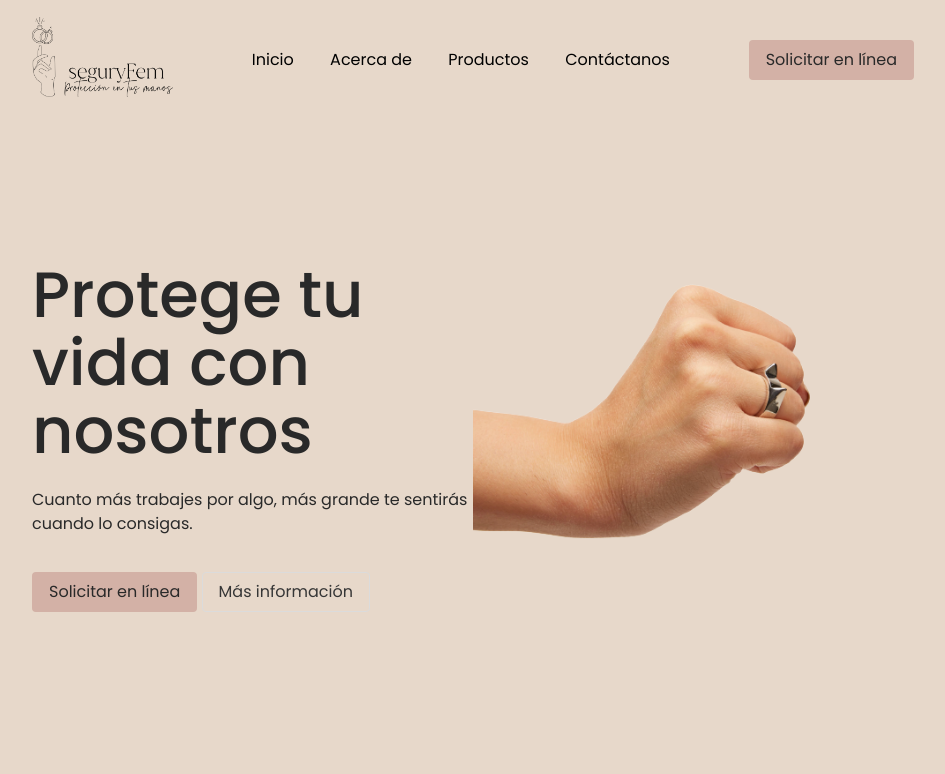
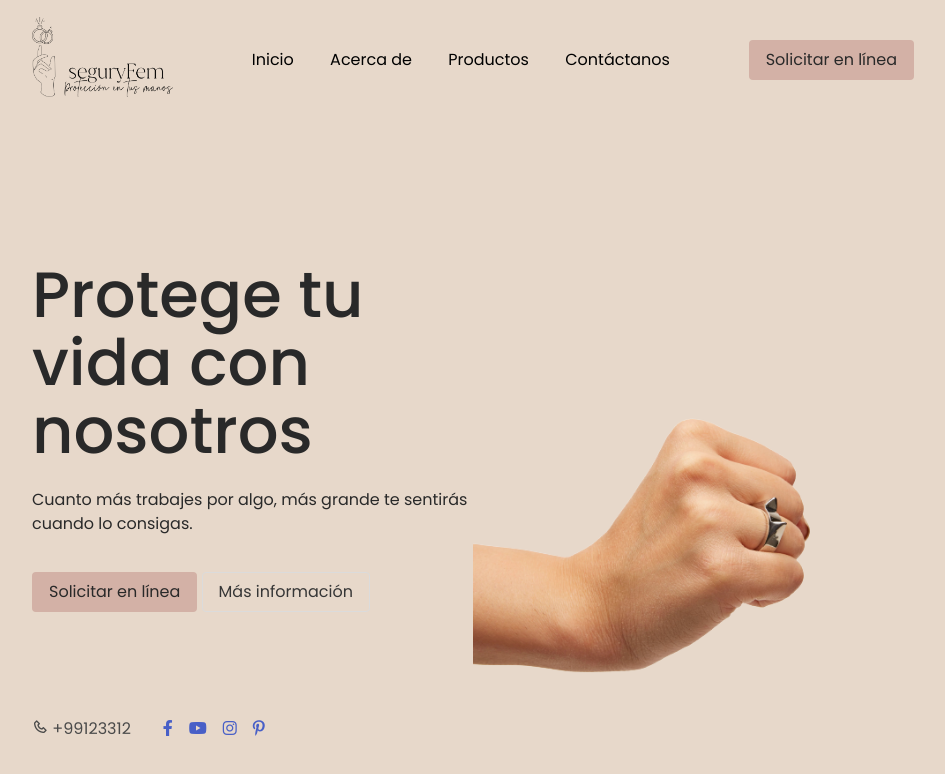
Before and after one commit to samhernandezc24/SeguryFem, a plain HTML site: page index.html in a window 1280 px wide. Shown: the whole page, without its empty margins (167-1112 px from the left). Drawn offline with nearby package versions, Linux system fonts and the light colour scheme.

Commit message:
hero section, adding icons

```diff
--- a/app/scss/layout/_hero.scss
+++ b/app/scss/layout/_hero.scss
@@ -1,5 +1,8 @@
 // Main container
 .hero {
+  padding-top: 8.75rem;
+  padding-bottom: 3.375rem;
+
   .container {
     @include desktop() {
       display: flex;
@@ -15,7 +18,6 @@
   }
 
   &__text {
-    padding-top: 8.75rem;
     text-align: center;
     @include desktop() {
       flex: 3;
@@ -23,4 +25,13 @@
       text-align: left;
     }
   }
+
+  &__info {
+    display: flex;
+    align-items: center;
+    gap: 16px;
+    margin-top: 6.563rem;
+    width: 278px;
+    max-width: 100%;
+  }
 }
--- a/index.html
+++ b/index.html
@@ -11,6 +11,15 @@
     <link
       href="https://fonts.googleapis.com/css2?family=Poppins:wght@300;400;500;600;700;800&display=swap"
       rel="stylesheet"
+    />
+    <!-- BoxIcon & FontAwesome Links For Icons -->
+    <link
+      rel="stylesheet"
+      href="https://unpkg.com/boxicons@2.1.2/css/boxicons.min.css"
+    />
+    <link
+      rel="stylesheet"
+      href="https://cdnjs.cloudflare.com/ajax/libs/font-awesome/6.1.1/css/all.min.css"
     />
     <link rel="stylesheet" href="dist/styles.css" />
   </head>
@@ -78,6 +87,25 @@
             >
             <a href="#" class="button hero__cta">Más información</a>
           </div>
+          <div class="hero__info">
+            <div class="hero__phone">
+              <i class="bx bx-phone"></i>
+              <span>+99123312</span>
+            </div>
+            <div class="hero__divider"></div>
+            <a href="#">
+              <i class="fab fa-facebook-f"></i>
+            </a>
+            <a href="#">
+              <i class="fab fa-youtube"></i>
+            </a>
+            <a href="#">
+              <i class="fab fa-instagram"></i>
+            </a>
+            <a href="#">
+              <i class="fab fa-pinterest-p"></i>
+            </a>
+          </div>
         </div>
       </div>
       <div></div>
```
Also changed, not shown: dist/styles.css, 1 other file.
